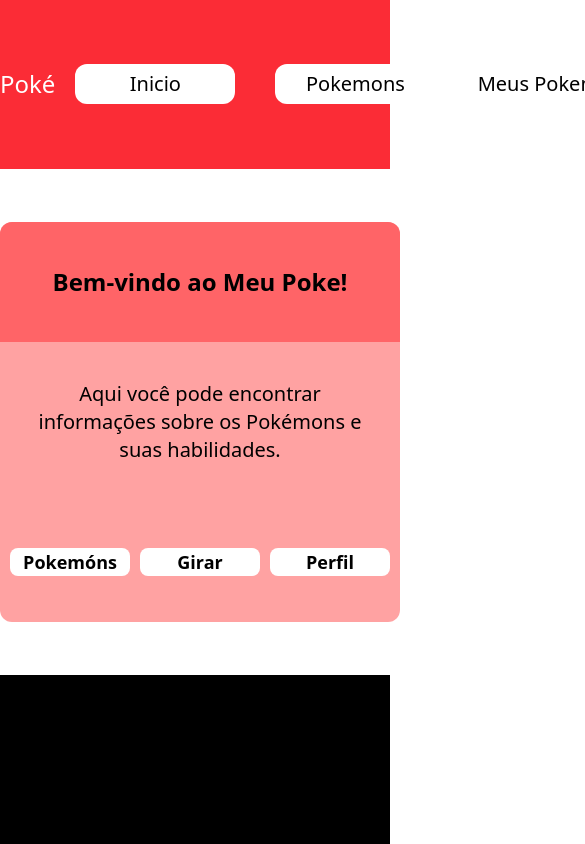
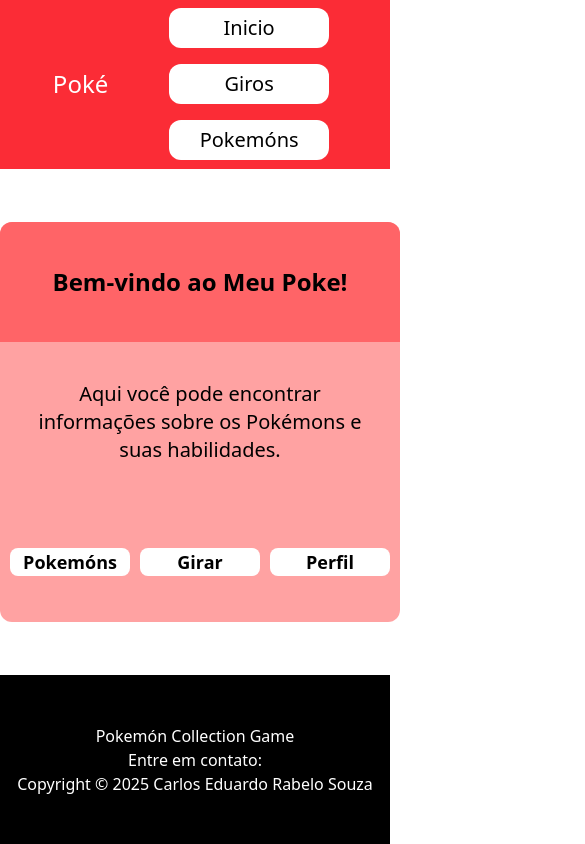
Before and after one commit to Carlos-Eduardo-Rabelo/pokemon, a Next.js app: page / in a window 390 px wide. Shown: the top 844 px of the page, 585 px wide, since content can reach past the window. Built offline with nearby package versions, Linux system fonts and the light colour scheme.

Commit message:
Responsividade inicial

```diff
--- a/src/app/page.tsx
+++ b/src/app/page.tsx
@@ -14,7 +14,6 @@
             <li className="font-semibold bg-white w-30 text-center text-lg content-center rounded-lg">Girar</li>
             <li className="font-semibold bg-white w-30 text-center text-lg content-center rounded-lg">Perfil</li>
           </ul>
-
         </div>
       </div>
     </div>
--- a/src/components/Menu/Menu.tsx
+++ b/src/components/Menu/Menu.tsx
@@ -1,10 +1,10 @@
 export default function Menu(){
     return(
         <nav>
-            <ul className="flex flex-row m-auto">
-                <li className="m-5 bg-white w-40 h-10 rounded-xl text-center content-center text-xl">Inicio</li>
-                <li className="m-5 bg-white w-40 h-10 rounded-xl text-center content-center text-xl">Pokemons</li>
-                <li className="m-5 bg-white w-40 h-10 rounded-xl text-center content-center text-xl">Meus Pokemóns</li>
+            <ul className="flex flex-col md:flex-row m-auto">
+                <li className="m-2 md:m-5 bg-white w-40 h-10 rounded-xl text-center content-center text-xl">Inicio</li>
+                <li className="m-2 md:m-5 bg-white w-40 h-10 rounded-xl text-center content-center text-xl">Giros</li>
+                <li className="m-2 md:m-5 bg-white w-40 h-10 rounded-xl text-center content-center text-xl">Pokemóns</li>
             </ul>
         </nav>
     )
--- a/src/components/Rodape/Rodape.tsx
+++ b/src/components/Rodape/Rodape.tsx
@@ -1,5 +1,11 @@
 export default function Rodape(){
     return(
-        <div className=" bg-black h-[20vh]"></div>
+        <div className=" bg-black h-[20vh] content-center text-center">
+            <ul className="m-auto">
+                <li className="text-white">Pokemón Collection Game</li>
+                <li className="text-white">Entre em contato:</li>
+                <li className="text-white">Copyright &copy; 2025 Carlos Eduardo Rabelo Souza</li>
+            </ul>
+        </div>
     )
 }
```
